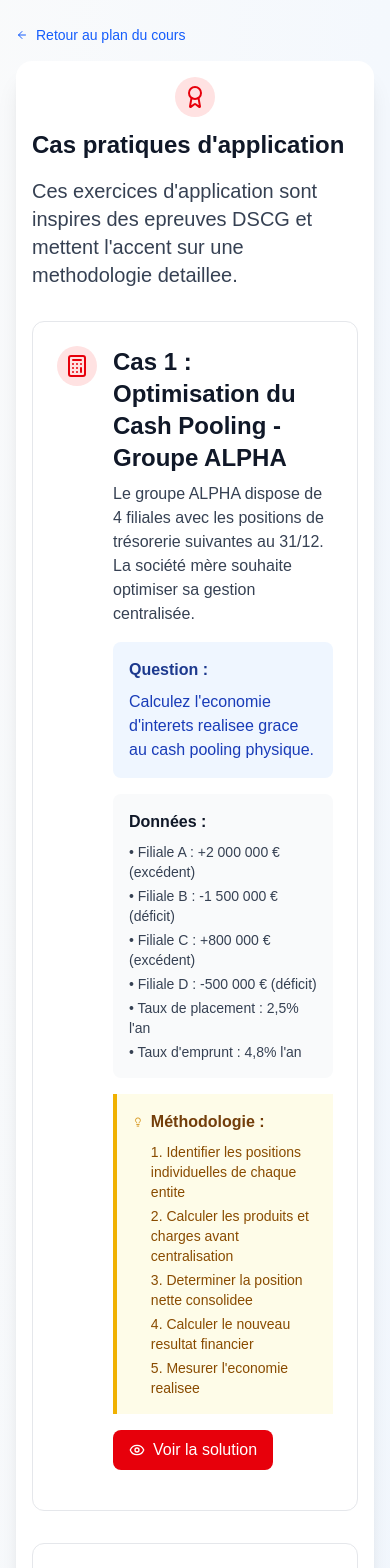
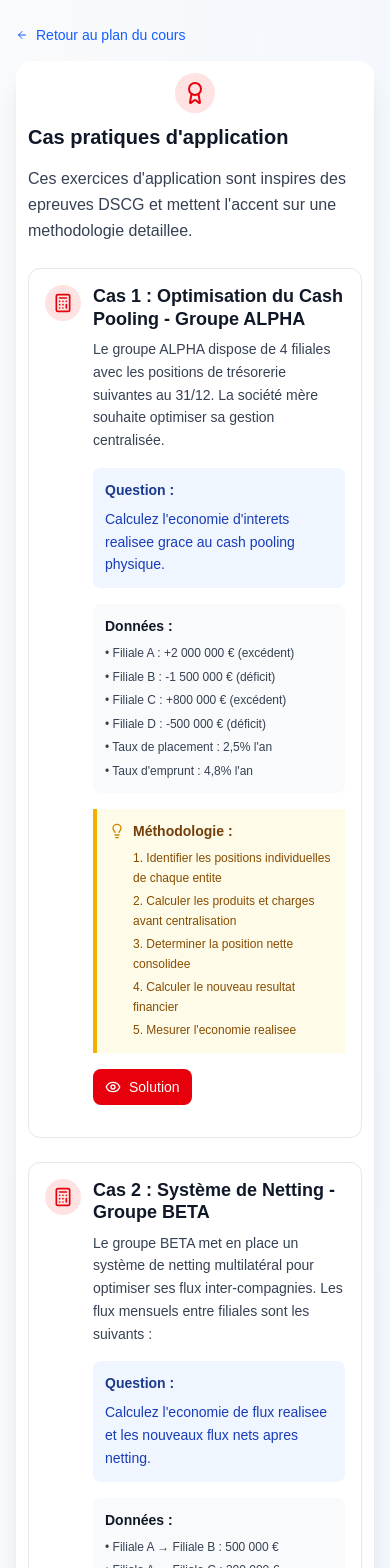
Before and after one commit to KrMagic/finance-chapitre1, a Next.js app: page /cas-pratiques in a window 390 px wide. Shown: the top 1568 px of the page. Built offline with nearby package versions, Linux system fonts and the light colour scheme.

Commit message:
Improve mobile display for cas-pratiques page - optimize text sizes, spacing and layout

```diff
--- a/src/app/cas-pratiques/page.tsx
+++ b/src/app/cas-pratiques/page.tsx
@@ -104,61 +104,63 @@ export default function CasPratiques() {
       <div className="container mx-auto px-4 sm:px-6 lg:px-8 py-6 sm:py-8 lg:py-12 max-w-6xl">
         <BackToPlanButton />
 
-        <div className="bg-white rounded-2xl shadow-xl p-4 sm:p-6 lg:p-8 mb-6 sm:mb-8">
+        <div className="bg-white rounded-2xl shadow-xl p-3 sm:p-6 lg:p-8 mb-6 sm:mb-8">
           <div className="flex flex-col sm:flex-row items-start sm:items-center gap-3 sm:gap-4 mb-4 sm:mb-6">
             <div className="bg-red-100 p-2 sm:p-3 rounded-full mx-auto sm:mx-0">
               <Award className="h-6 w-6 sm:h-7 sm:w-7 lg:h-8 lg:w-8 text-red-600" />
             </div>
-            <h1 className="text-2xl sm:text-3xl lg:text-4xl font-bold text-gray-900 text-center sm:text-left">Cas pratiques d'application</h1>
+            <h1 className="text-xl sm:text-3xl lg:text-4xl font-bold text-gray-900 text-center sm:text-left leading-tight">
+              Cas pratiques d'application
+            </h1>
           </div>
 
-          <p className="text-xl text-gray-700 mb-8">
+          <p className="text-base sm:text-xl text-gray-700 mb-6 sm:mb-8 leading-relaxed">
             Ces exercices d'application sont inspires des epreuves DSCG et mettent l'accent sur une methodologie detaillee.
           </p>
 
-          <div className="grid gap-8">
+          <div className="grid gap-6 sm:gap-8">
             {casPratiques.map((cas, index) => (
               <motion.div
                 key={cas.id}
                 initial={{ opacity: 0, y: 20 }}
                 animate={{ opacity: 1, y: 0 }}
                 transition={{ delay: index * 0.1 }}
-                className="border border-gray-200 rounded-xl p-6 hover:shadow-lg transition-shadow"
+                className="border border-gray-200 rounded-xl p-4 sm:p-6 hover:shadow-lg transition-shadow"
               >
-                <div className="flex items-start gap-4 mb-4">
-                  <div className="bg-red-100 p-2 rounded-full">
-                    <Calculator className="h-6 w-6 text-red-600" />
+                <div className="flex items-start gap-3 sm:gap-4 mb-4">
+                  <div className="bg-red-100 p-2 rounded-full flex-shrink-0">
+                    <Calculator className="h-5 w-5 sm:h-6 sm:w-6 text-red-600" />
                   </div>
-                  <div className="flex-1">
-                    <h2 className="text-2xl font-bold text-gray-900 mb-2">
+                  <div className="flex-1 min-w-0">
+                    <h2 className="text-lg sm:text-2xl font-bold text-gray-900 mb-2 leading-tight">
                       Cas {cas.id} : {cas.title}
                     </h2>
-                    <p className="text-gray-700 mb-4">{cas.context}</p>
+                    <p className="text-sm sm:text-base text-gray-700 mb-4 leading-relaxed">{cas.context}</p>
 
-                    <div className="bg-blue-50 p-4 rounded-lg mb-4">
-                      <h3 className="font-semibold text-blue-900 mb-2">Question :</h3>
-                      <p className="text-blue-800">{cas.question}</p>
+                    <div className="bg-blue-50 p-3 sm:p-4 rounded-lg mb-4">
+                      <h3 className="font-semibold text-blue-900 mb-2 text-sm sm:text-base">Question :</h3>
+                      <p className="text-blue-800 text-sm sm:text-base leading-relaxed">{cas.question}</p>
                     </div>
 
-                    <div className="bg-gray-50 p-4 rounded-lg mb-4">
-                      <h3 className="font-semibold text-gray-900 mb-2">Données :</h3>
+                    <div className="bg-gray-50 p-3 sm:p-4 rounded-lg mb-4">
+                      <h3 className="font-semibold text-gray-900 mb-2 text-sm sm:text-base">Données :</h3>
                       <ul className="space-y-1">
                         {cas.data.map((item, idx) => (
-                          <li key={idx} className="text-gray-700 text-sm">
+                          <li key={idx} className="text-gray-700 text-xs sm:text-sm leading-relaxed break-words">
                             • {item}
                           </li>
                         ))}
                       </ul>
                     </div>
 
-                    <div className="bg-yellow-50 border-l-4 border-yellow-500 p-4 mb-4">
+                    <div className="bg-yellow-50 border-l-4 border-yellow-500 p-3 sm:p-4 mb-4">
                       <div className="flex items-start gap-2">
-                        <Lightbulb className="h-5 w-5 text-yellow-600 mt-0.5" />
-                        <div>
-                          <h3 className="font-semibold text-yellow-900 mb-2">Méthodologie :</h3>
+                        <Lightbulb className="h-4 w-4 sm:h-5 sm:w-5 text-yellow-600 mt-0.5 flex-shrink-0" />
+                        <div className="min-w-0">
+                          <h3 className="font-semibold text-yellow-900 mb-2 text-sm sm:text-base">Méthodologie :</h3>
                           <ol className="space-y-1">
                             {cas.methodology.map((step, idx) => (
-                              <li key={idx} className="text-yellow-800 text-sm">
+                              <li key={idx} className="text-yellow-800 text-xs sm:text-sm leading-relaxed break-words">
                                 {idx + 1}. {step}
                               </li>
                             ))}
@@ -170,17 +172,19 @@ export default function CasPratiques() {
                     <div className="flex gap-3">
                       <button
                         onClick={() => toggleSolution(cas.id)}
-                        className="bg-red-600 hover:bg-red-700 text-white px-4 py-2 rounded-lg font-medium transition-colors flex items-center gap-2"
+                        className="bg-red-600 hover:bg-red-700 text-white px-3 sm:px-4 py-2 rounded-lg font-medium transition-colors flex items-center gap-2 text-sm sm:text-base"
                       >
                         {showSolution[cas.id] ? (
                           <>
                             <EyeOff className="h-4 w-4" />
-                            Masquer la solution
+                            <span className="hidden sm:inline">Masquer la solution</span>
+                            <span className="sm:hidden">Masquer</span>
                           </>
                         ) : (
                           <>
                             <Eye className="h-4 w-4" />
-                            Voir la solution
+                            <span className="hidden sm:inline">Voir la solution</span>
+                            <span className="sm:hidden">Solution</span>
                           </>
                         )}
                       </button>
@@ -191,13 +195,13 @@ export default function CasPratiques() {
                         initial={{ opacity: 0, height: 0 }}
                         animate={{ opacity: 1, height: 'auto' }}
                         exit={{ opacity: 0, height: 0 }}
-                        className="mt-6 bg-green-50 border border-green-200 rounded-lg p-6"
+                        className="mt-4 sm:mt-6 bg-green-50 border border-green-200 rounded-lg p-3 sm:p-6"
                       >
-                        <h3 className="font-semibold text-green-900 mb-4 flex items-center gap-2">
-                          <Award className="h-5 w-5" />
+                        <h3 className="font-semibold text-green-900 mb-3 sm:mb-4 flex items-center gap-2 text-sm sm:text-base">
+                          <Award className="h-4 w-4 sm:h-5 sm:w-5 flex-shrink-0" />
                           Solution détaillée
                         </h3>
-                        <div className="prose prose-sm max-w-none text-green-800">
+                        <div className="prose prose-sm max-w-none text-green-800 text-xs sm:text-sm leading-relaxed">
                           {cas.solution.split('\n').map((line, idx) => {
                             if (line.startsWith('**') && line.endsWith('**')) {
                               return (
@@ -228,12 +232,12 @@ export default function CasPratiques() {
             ))}
           </div>
 
-          <div className="mt-12 bg-gradient-to-r from-red-50 to-orange-50 border border-red-200 rounded-xl p-6">
-            <h2 className="text-2xl font-bold text-orange-900 mb-4">Conseils pour l'examen DSCG</h2>
-            <div className="grid md:grid-cols-2 gap-6">
+          <div className="mt-8 sm:mt-12 bg-gradient-to-r from-red-50 to-orange-50 border border-red-200 rounded-xl p-4 sm:p-6">
+            <h2 className="text-lg sm:text-2xl font-bold text-orange-900 mb-3 sm:mb-4">Conseils pour l'examen DSCG</h2>
+            <div className="grid md:grid-cols-2 gap-4 sm:gap-6">
               <div>
-                <h3 className="font-semibold text-red-800 mb-2">Méthodologie d&apos;approche :</h3>
-                <ul className="text-red-700 space-y-1 text-sm">
+                <h3 className="font-semibold text-red-800 mb-2 text-sm sm:text-base">Méthodologie d&apos;approche :</h3>
+                <ul className="text-red-700 space-y-1 text-xs sm:text-sm leading-relaxed">
                   <li>• Lire attentivement l'enonce</li>
                   <li>• Identifier les données clés</li>
                   <li>• Structurer votre réponse</li>
@@ -242,8 +246,8 @@ export default function CasPratiques() {
                 </ul>
               </div>
               <div>
-                <h3 className="font-semibold text-red-800 mb-2">Points d&apos;attention :</h3>
-                <ul className="text-red-700 space-y-1 text-sm">
+                <h3 className="font-semibold text-red-800 mb-2 text-sm sm:text-base">Points d&apos;attention :</h3>
+                <ul className="text-red-700 space-y-1 text-xs sm:text-sm leading-relaxed">
                   <li>• Respecter les unités (€, %, etc.)</li>
                   <li>• Vérifier la cohérence des résultats</li>
                   <li>• Utiliser le vocabulaire technique</li>
@@ -254,18 +258,20 @@ export default function CasPratiques() {
             </div>
           </div>
 
-          <div className="mt-8 bg-orange-50 border border-orange-200 rounded-xl p-6">
-            <h2 className="text-2xl font-bold text-orange-900 mb-4">Cas 4 : Mise en conformité réglementaire - Groupe THETA</h2>
+          <div className="mt-6 sm:mt-8 bg-orange-50 border border-orange-200 rounded-xl p-4 sm:p-6">
+            <h2 className="text-lg sm:text-2xl font-bold text-orange-900 mb-3 sm:mb-4 leading-tight">
+              Cas 4 : Mise en conformité réglementaire - Groupe THETA
+            </h2>
 
             <div className="mb-4">
-              <h4 className="font-semibold text-orange-800 mb-2">Contexte :</h4>
-              <p className="text-orange-700 text-sm mb-3">
+              <h4 className="font-semibold text-orange-800 mb-2 text-sm sm:text-base">Contexte :</h4>
+              <p className="text-orange-700 text-xs sm:text-sm mb-3 leading-relaxed">
                 Le groupe THETA opère un cash pooling avec 8 filiales. Suite à un contrôle fiscal,
                 l'administration remet en question la remuneration des excedents et deficits.
               </p>
 
-              <h4 className="font-semibold text-orange-800 mb-2">Données :</h4>
-              <ul className="text-orange-700 text-sm space-y-1 mb-3">
+              <h4 className="font-semibold text-orange-800 mb-2 text-sm sm:text-base">Données :</h4>
+              <ul className="text-orange-700 text-xs sm:text-sm space-y-1 mb-3 leading-relaxed">
                 <li>• Taux appliqué aux excédents : 0,5%</li>
                 <li>• Taux appliqué aux déficits : 2,8%</li>
                 <li>• Taux de marché EONIA + 0,1% : 0,6%</li>
@@ -274,25 +280,27 @@ export default function CasPratiques() {
                 <li>• Montant moyen des déficits : 12M€</li>
               </ul>
 
-              <h4 className="font-semibold text-orange-800 mb-2">Question :</h4>
-              <p className="text-orange-700 text-sm">
+              <h4 className="font-semibold text-orange-800 mb-2 text-sm sm:text-base">Question :</h4>
+              <p className="text-orange-700 text-xs sm:text-sm leading-relaxed">
                 Analysez la conformite des taux et calculez l'impact fiscal potentiel d'un redressement.
               </p>
             </div>
 
             <button
               onClick={() => toggleSolution(4)}
-              className="bg-orange-600 hover:bg-orange-700 text-white px-4 py-2 rounded-lg font-medium transition-colors flex items-center gap-2 mb-4"
+              className="bg-orange-600 hover:bg-orange-700 text-white px-3 sm:px-4 py-2 rounded-lg font-medium transition-colors flex items-center gap-2 mb-4 text-sm sm:text-base"
             >
               {showSolution[4] ? (
                 <>
                   <EyeOff className="h-4 w-4" />
-                  Masquer la solution
+                  <span className="hidden sm:inline">Masquer la solution</span>
+                  <span className="sm:hidden">Masquer</span>
                 </>
               ) : (
                 <>
                   <Eye className="h-4 w-4" />
-                  Voir la solution
+                  <span className="hidden sm:inline">Voir la solution</span>
+                  <span className="sm:hidden">Solution</span>
                 </>
               )}
             </button>
@@ -302,13 +310,13 @@ export default function CasPratiques() {
                 initial={{ opacity: 0, height: 0 }}
                 animate={{ opacity: 1, height: 'auto' }}
                 exit={{ opacity: 0, height: 0 }}
-                className="bg-white border border-orange-200 rounded-lg p-6"
+                className="bg-white border border-orange-200 rounded-lg p-3 sm:p-6"
               >
-                <h3 className="font-semibold text-orange-900 mb-4 flex items-center gap-2">
-                  <Award className="h-5 w-5" />
+                <h3 className="font-semibold text-orange-900 mb-3 sm:mb-4 flex items-center gap-2 text-sm sm:text-base">
+                  <Award className="h-4 w-4 sm:h-5 sm:w-5 flex-shrink-0" />
                   Solution détaillée
                 </h3>
-                <div className="text-sm text-orange-700">
+                <div className="text-xs sm:text-sm text-orange-700 leading-relaxed">
                   <h5 className="font-semibold mb-2">1. Analyse de conformité :</h5>
                   <p className="mb-2"><strong>Excédents :</strong> 0,5% vs 0,6% (marché) → Non conforme (-0,1%)</p>
                   <p className="mb-3"><strong>Déficits :</strong> 2,8% vs 2,5% (marché) → Non conforme (+0,3%)</p>
```
